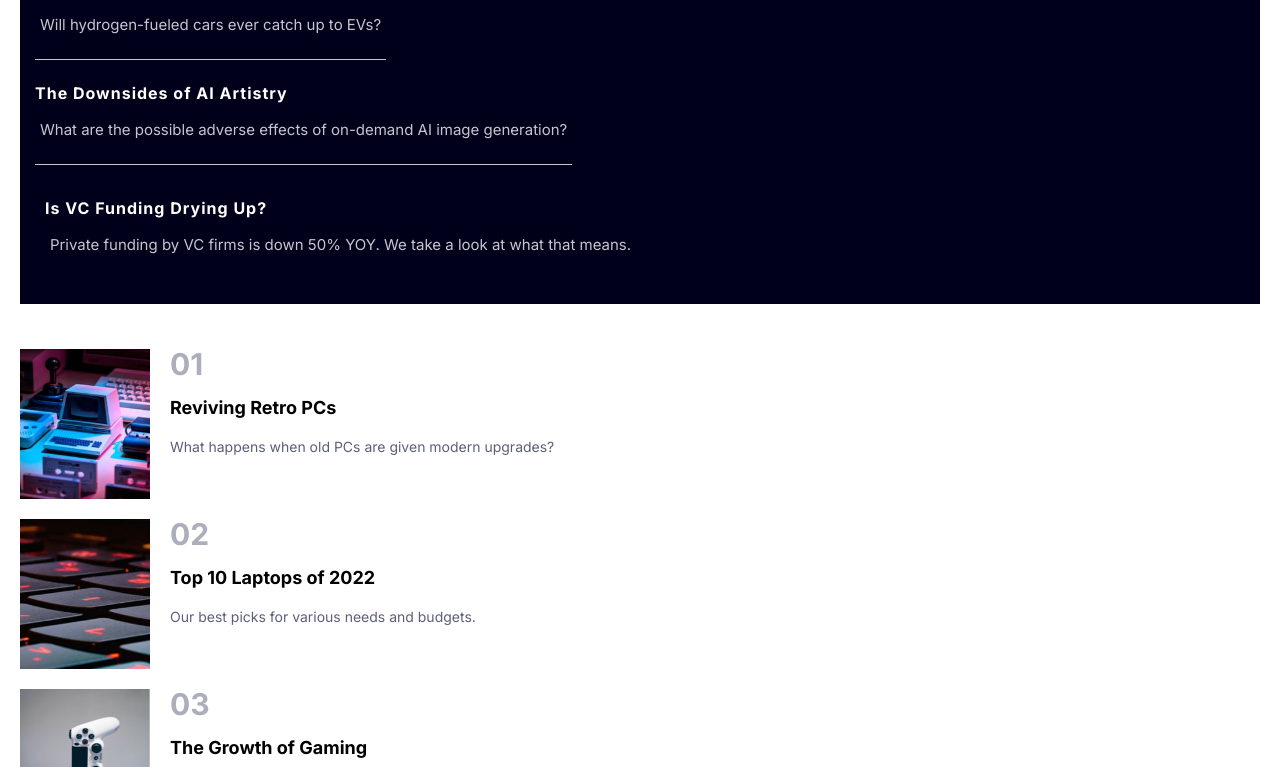
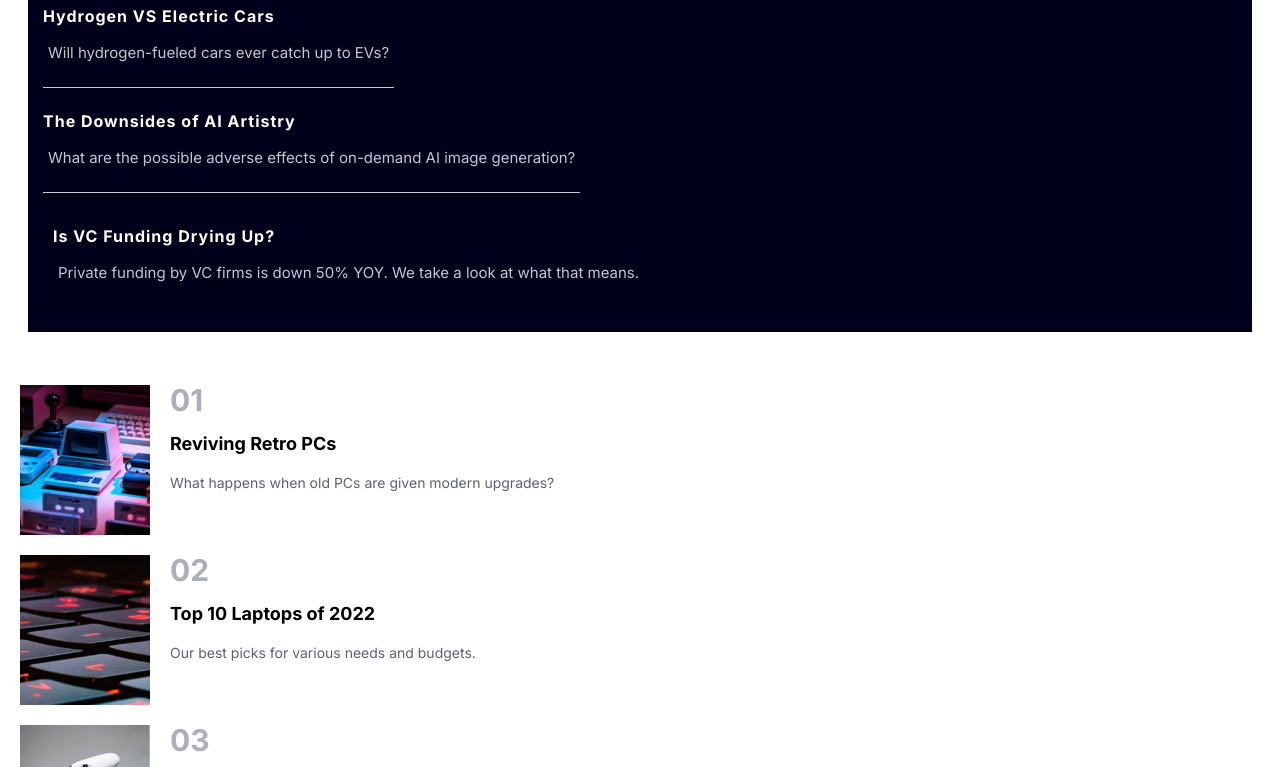
Before and after one commit to Luciakestel/News-homepage, a website: page index.html in a window 1280 px wide. Shown: the part 653-1420 px from the top of the page. Drawn offline with Linux system fonts and the light colour scheme.

Commit message:
Update design

```diff
--- a/style/layout/sectionOne.scss
+++ b/style/layout/sectionOne.scss
@@ -11,6 +11,7 @@
   justify-content: center;
   align-items: flex-start;
   padding: 10px;
+  margin-top: 20px;
   @include desktop {
     grid-area: a;
   }
--- a/style/layout/sectionTwo.scss
+++ b/style/layout/sectionTwo.scss
@@ -4,7 +4,7 @@
   justify-content: center;
   align-items: flex-start;
   background-color: $dark-blue;
-  margin: 20px;
+  margin: 28px;
   padding: 10px;
   grid-area: b;
   @include desktop {
```
Also changed, not shown: style/main.css, 1 other file.
